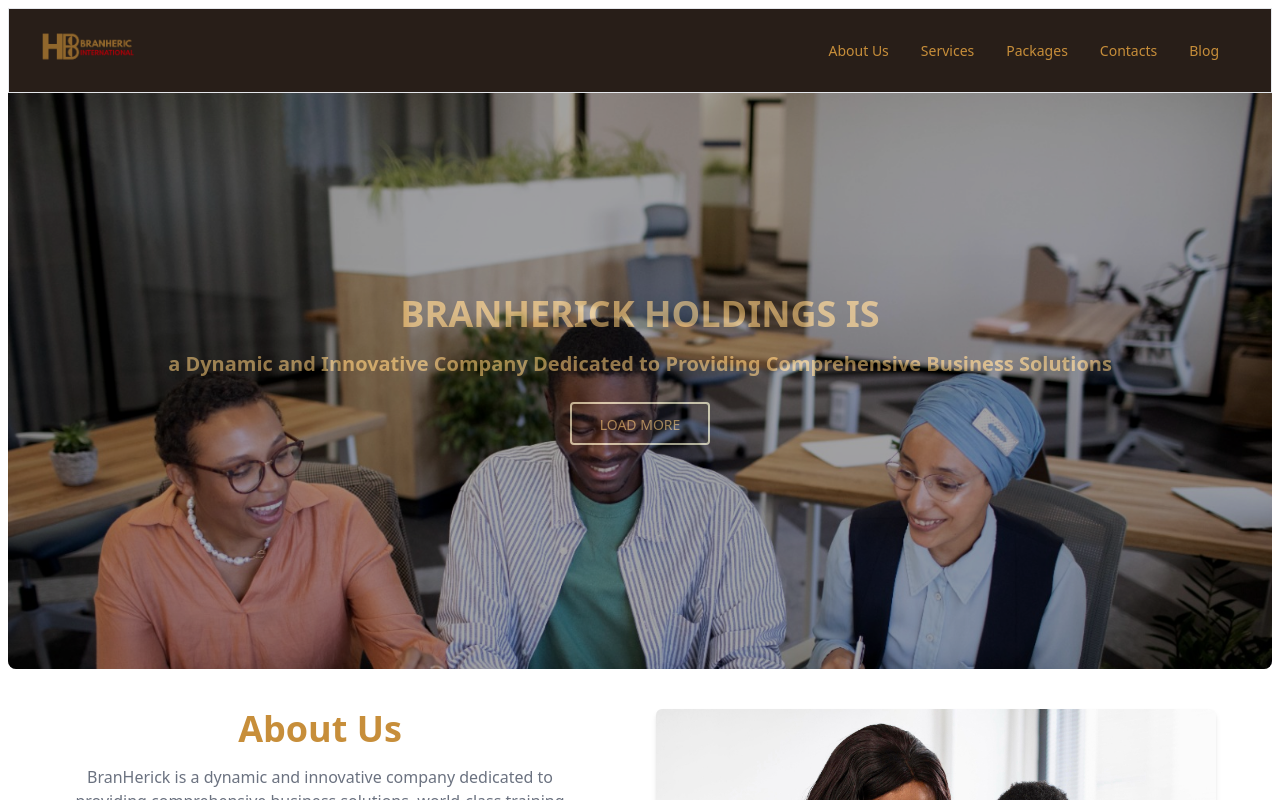
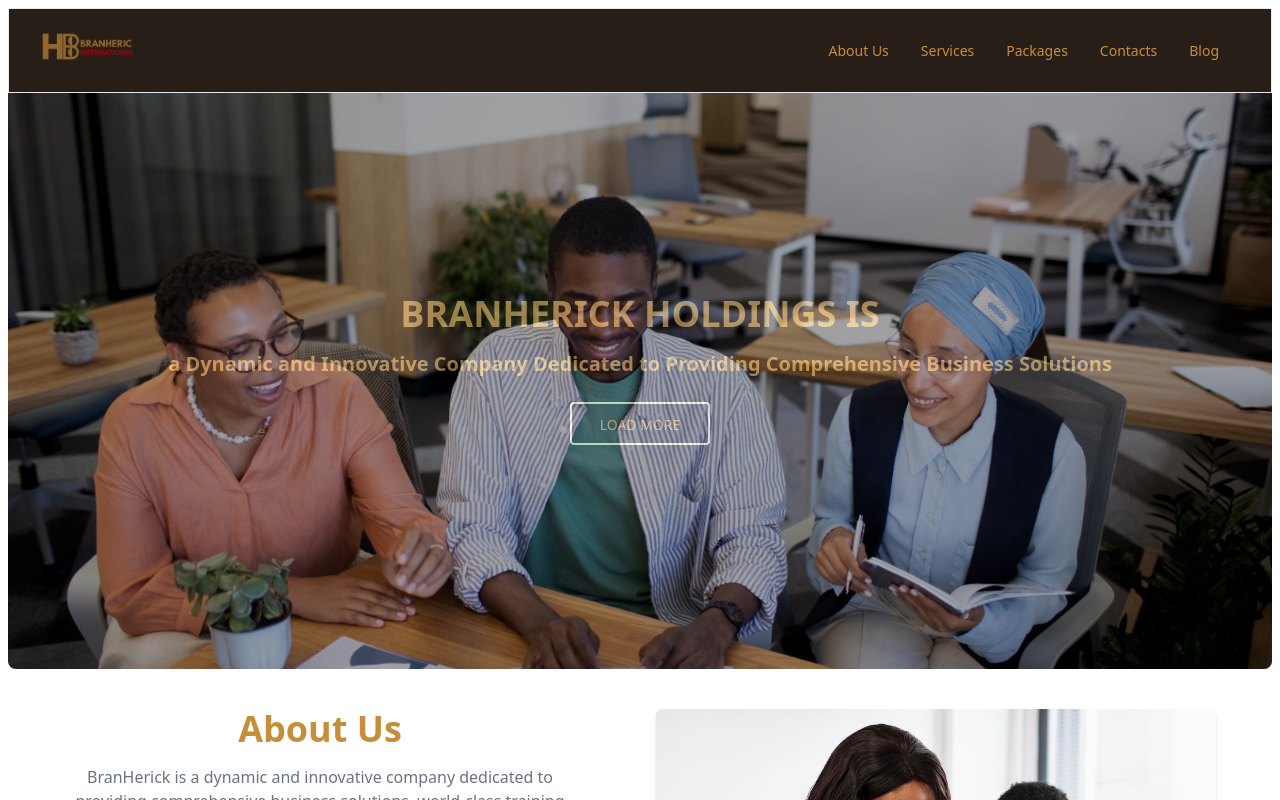
Before and after one commit to auma23/BranHerickHoldings, a React (Vite) app: page / in a window 1280 px wide. Shown: the top 800 px of the page. Built offline with nearby package versions, Linux system fonts and the light colour scheme.

Commit message:
import image

```diff
--- a/src/Components/Hero.jsx
+++ b/src/Components/Hero.jsx
@@ -1,10 +1,14 @@
-
+import coverpage from "../assets/coverpage.jpg";
 
 function Hero() {
   return (
     <div className="-m-6 max-h-[768px] w-[calc(100%+48px)] overflow-scroll">
-    <div className="relative overflow-hidden rounded-lg bg-cover bg-no-repeat p-12 text-center transition-opacity duration-500 ease-in-out" style={{backgroundImage: "url('./src/assets/coverpage.jpg')", height: '600px'}}>
-      <div className="absolute bottom-0 left-0 right-0 top-0 h-full w-full overflow-hidden bg-fixed opacity-60 transition-opacity duration-500 ease-in-out"  style={{backgroundColor: 'rgba(0, 0, 0, 0.6)'}}>
+      <div
+        className="relative overflow-hidden rounded-lg bg-cover bg-no-repeat p-12 text-center transition-opacity duration-500 ease-in-out"
+        style={{ height: "600px" }}
+      >
+        <img src={coverpage} className="absolute inset-0 object-cover h-full w-full" alt="Branherick Holdings Coverpage" />
+        <div className="absolute bottom-0 left-0 right-0 top-0 h-full w-full overflow-hidden bg-fixed opacity-60 transition-opacity duration-500 ease-in-out" style={{ backgroundColor: "rgba(0, 0, 0, 0.6)" }}>
           <div className="flex h-full items-center justify-center">
             <div className="text-earthYellow">
               <h2 className="mb-4 text-4xl font-semibold">BRANHERICK HOLDINGS IS</h2>
@@ -13,7 +17,8 @@ function Hero() {
                 type="button"
                 className="rounded border-2 border-cream px-7 pb-[8px] pt-[10px] text-sm font-medium uppercase leading-normal text-earthYellow transition duration-150 ease-in-out hover:border-licorice hover:bg-licorice hover:bg-opacity-10 hover:text-cream focus:border-harvestGold focus:text-harvestGold focus:outline-none focus:ring-0 active:border-neutral-200 active:text-neutral-200"
                 data-twe-ripple-init
-              data-twe-ripple-color="light">
+                data-twe-ripple-color="light"
+              >
                 Load More
               </button>
             </div>
@@ -21,8 +26,7 @@ function Hero() {
         </div>
       </div>
     </div>
-
-  )
+  );
 }
 
-export default Hero
+export default Hero;
```
Lines whose indentation alone changed are shown as unchanged.
